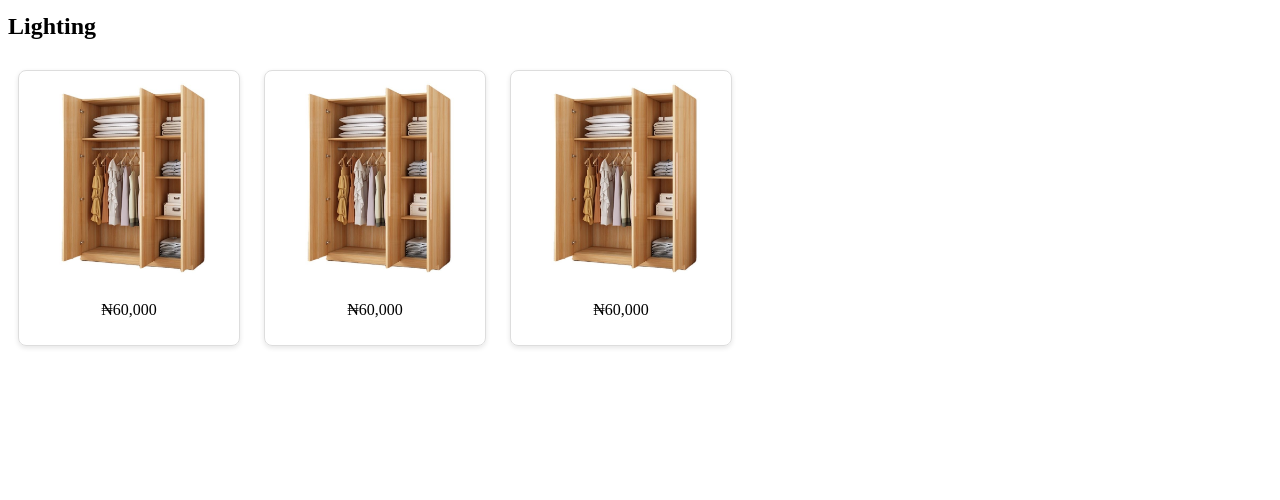
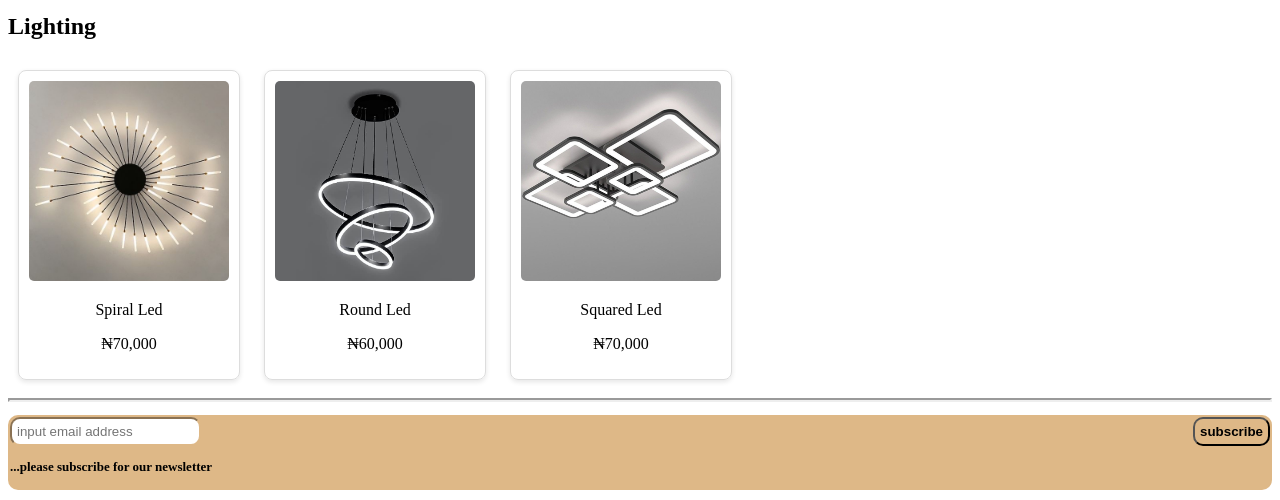
Before and after one commit to tope-ade/cozycraft, a plain HTML site: page frontend/index.html in a window 1280 px wide. Shown: the part 1786-2286 px from the top of the page. Before the commit the page ends 2150 px from the top, so only its background shows below. Drawn offline with Linux system fonts and the light colour scheme.

Commit message:
homepage completion

```diff
--- a/frontend/index.html
+++ b/frontend/index.html
@@ -14,8 +14,8 @@
       <input class ="search-input" type="text";
         placeholder="search products">
 
-    <button class = "sign-up">sign up</button>
-    <button class = "log-in">log in</button>
+    <button class = "btn">sign up</button>
+    <button class = "btn">log in</button>
 
   <hr style="color: burlywood; border-width: 2px;">
 
@@ -103,23 +103,34 @@
   <h2>Lighting</h2>
 
   <div class="product-card">
-    <img src="/images/wardropes/tripledoor.jpg" alt="">
-    <p></p>
+    <img src="/images/lighting/spiralled.jpg" alt="Spiral Led">
+    <p>Spiral Led</p>
+    <p>₦70,000</p>
+  </div>
+
+  <div class="product-card">
+    <img src="/images/lighting/roundled.jpg" alt="Round Led">
+    <p>Round Led</p>
     <p>₦60,000</p>
   </div>
 
   <div class="product-card">
-    <img src="/images/wardropes/tripledoor.jpg" alt="">
-    <p></p>
-    <p>₦60,000</p>
+    <img src="/images/lighting/squaredled.jpg" alt="Squared Led">
+    <p>Squared Led</p>
+    <p>₦70,000</p>
   </div>
 
-  <div class="product-card">
-    <img src="/images/wardropes/tripledoor.jpg" alt="">
-    <p></p>
-    <p>₦60,000</p>
-  </div>
+  <hr style="color: burlywood; border-width: 2px;">
 
+  <h3>
+    <input class ="search-input" type="text";
+     placeholder="input email address">
+
+     <button class="btn">subscribe</button>
+
+     <p>...please subscribe for our newsletter</p>
+
+  </h3>
 
 
 </body>
--- a/frontend/style.css
+++ b/frontend/style.css
@@ -13,7 +13,7 @@
   border-color: burlywood;
 }
 
-.log-in {
+.btn {
    padding: 5px;
   border-radius: 10px;
   background-color: burlywood;
@@ -21,14 +21,6 @@
   float: right;
 }
 
-
-.sign-up {
-  padding: 5px;
-  border-radius: 10px;
-  background-color: burlywood;
-  font-weight: bold;
-  float: right;
-}
 .product-card {
   border: 1px solid #ddd;
   border-radius: 8px;
@@ -45,3 +37,10 @@
   height: auto;
   border-radius: 5px;
 }
+
+h3 {
+  padding: 2px;
+  background-color: burlywood;
+  border-radius: 10px;
+  font-size: small;
+}
```
Also changed, not shown: images/lighting/roundled.jpg (renamed from images/lighting/IMG_0589.JPG), images/lighting/spiralled.jpg (renamed from images/lighting/IMG_0591.JPG), images/lighting/squaredled.jpg (renamed from images/lighting/IMG_0590.JPG).
